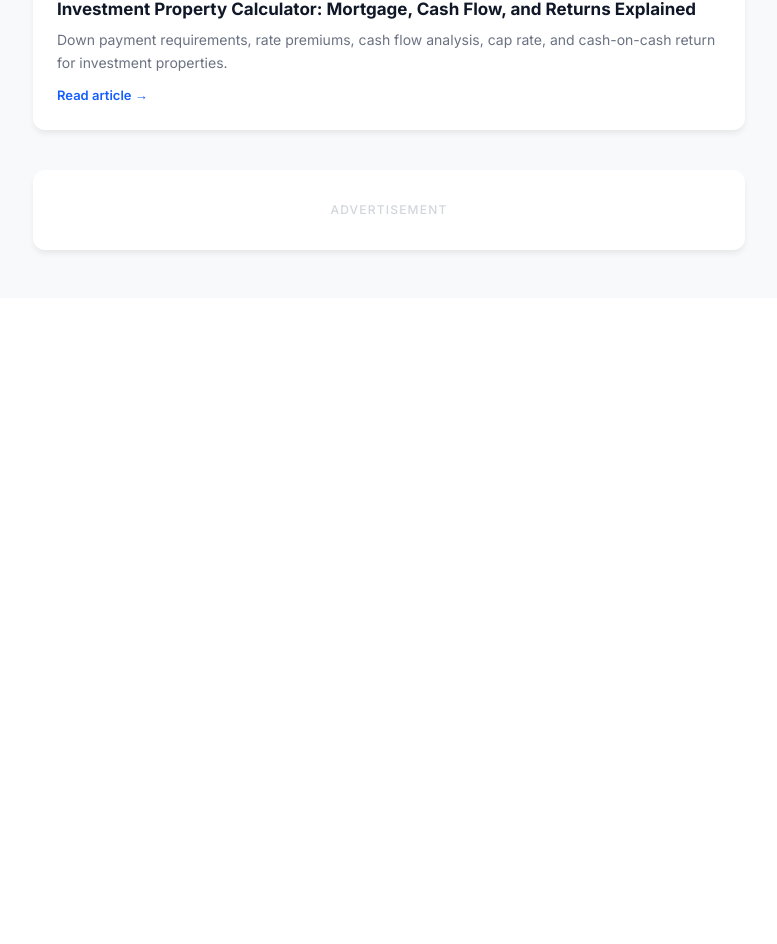
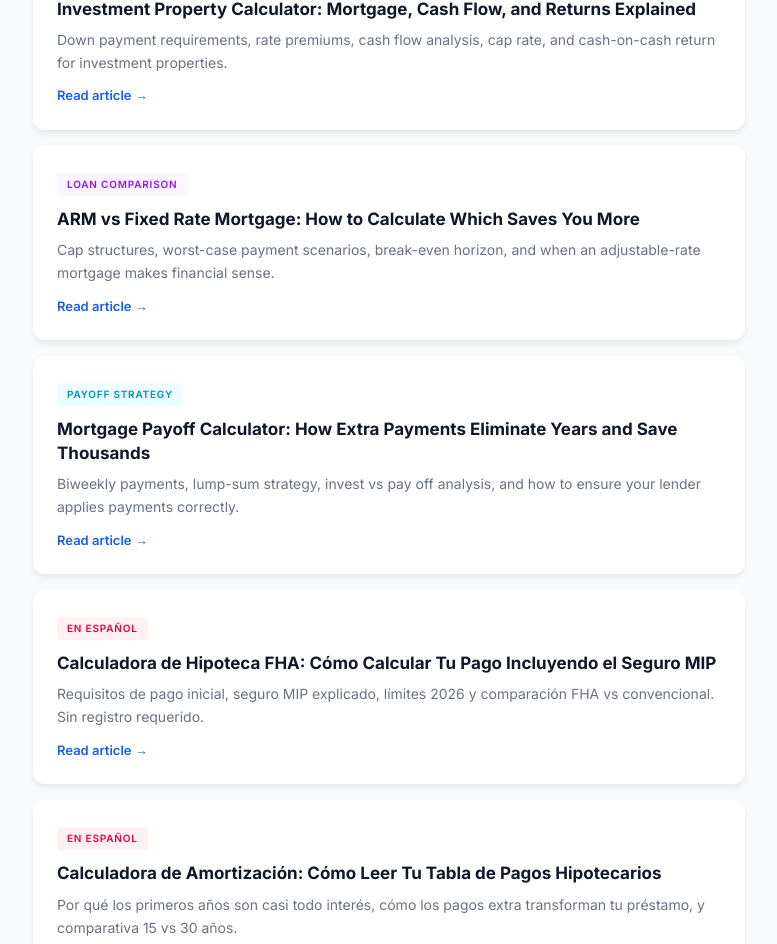
Before and after one commit to gsmith0572-dot/truly-free-mortgage-calculator, a Next.js app: page /blog in a window 1280 px wide. Shown: the part 1853-2797 px from the top of the page, without its empty margins (251-1028 px from the left). Before the commit the page ends 2151 px from the top, so only its background shows below. Built offline with nearby package versions, Linux system fonts and the light colour scheme.

Commit message:
feat: blog index complete with all 12 articles and color-coded tags

```diff
--- a/src/app/blog/page.tsx
+++ b/src/app/blog/page.tsx
@@ -55,7 +55,44 @@ export default function BlogPage() {
       title: 'Investment Property Calculator: Mortgage, Cash Flow, and Returns Explained',
       description: 'Down payment requirements, rate premiums, cash flow analysis, cap rate, and cash-on-cash return for investment properties.',
     },
+    {
+      slug: 'arm-vs-fixed-rate',
+      tag: 'Loan Comparison',
+      title: 'ARM vs Fixed Rate Mortgage: How to Calculate Which Saves You More',
+      description: 'Cap structures, worst-case payment scenarios, break-even horizon, and when an adjustable-rate mortgage makes financial sense.',
+    },
+    {
+      slug: 'mortgage-payoff-calculator',
+      tag: 'Payoff Strategy',
+      title: 'Mortgage Payoff Calculator: How Extra Payments Eliminate Years and Save Thousands',
+      description: 'Biweekly payments, lump-sum strategy, invest vs pay off analysis, and how to ensure your lender applies payments correctly.',
+    },
+    {
+      slug: 'calculadora-hipoteca-fha',
+      tag: 'En Español',
+      title: 'Calculadora de Hipoteca FHA: Cómo Calcular Tu Pago Incluyendo el Seguro MIP',
+      description: 'Requisitos de pago inicial, seguro MIP explicado, límites 2026 y comparación FHA vs convencional. Sin registro requerido.',
+    },
+    {
+      slug: 'calculadora-amortizacion',
+      tag: 'En Español',
+      title: 'Calculadora de Amortización: Cómo Leer Tu Tabla de Pagos Hipotecarios',
+      description: 'Por qué los primeros años son casi todo interés, cómo los pagos extra transforman tu préstamo, y comparativa 15 vs 30 años.',
+    },
   ];
+
+  const tagColors: Record<string, string> = {
+    'FHA Loans': 'text-blue-600 bg-blue-50',
+    'Loan Comparison': 'text-purple-600 bg-purple-50',
+    'Refinance': 'text-orange-600 bg-orange-50',
+    'Amortization': 'text-teal-600 bg-teal-50',
+    'VA Loans': 'text-red-600 bg-red-50',
+    'USDA Loans': 'text-green-600 bg-green-50',
+    'Jumbo Loans': 'text-indigo-600 bg-indigo-50',
+    'Investment': 'text-amber-600 bg-amber-50',
+    'Payoff Strategy': 'text-cyan-600 bg-cyan-50',
+    'En Español': 'text-rose-600 bg-rose-50',
+  };
 
   return (
     <div className="min-h-screen bg-[#F8F9FA]" style={{ fontFamily: 'Inter, system-ui, sans-serif' }}>
@@ -76,13 +113,13 @@ export default function BlogPage() {
         <div className="text-[11px] font-semibold tracking-[0.08em] uppercase text-blue-600 mb-3">Mortgage Education</div>
         <h1 className="text-[32px] font-bold tracking-tight text-gray-900 mb-3">Mortgage Guides</h1>
         <p className="text-[16px] text-gray-500 leading-relaxed mb-10">
-          Technical guides on mortgage calculations, loan types, and financing strategy. No fluff. No lead capture.
+          Technical guides on mortgage calculations, loan types, and financing strategy. No fluff. No lead capture. 12 articles.
         </p>
 
         <div className="space-y-4">
           {articles.map(({ slug, tag, title, description }) => (
             <a key={slug} href={'/blog/' + slug} className="block bg-white rounded-xl p-6 shadow-[0_4px_6px_-1px_rgb(0_0_0/0.08)] hover:shadow-[0_6px_12px_-2px_rgb(0_0_0/0.12)] transition-shadow">
-              <div className="inline-block text-[10px] font-semibold tracking-[0.08em] uppercase text-blue-600 bg-blue-50 px-2.5 py-1 rounded mb-3">{tag}</div>
+              <div className={"inline-block text-[10px] font-semibold tracking-[0.08em] uppercase px-2.5 py-1 rounded mb-3 " + (tagColors[tag] || 'text-blue-600 bg-blue-50')}>{tag}</div>
               <h2 className="text-[17px] font-bold text-gray-900 mb-2 leading-snug">{title}</h2>
               <p className="text-[14px] text-gray-500 leading-relaxed">{description}</p>
               <p className="text-[13px] text-blue-600 font-semibold mt-3">Read article →</p>
```
